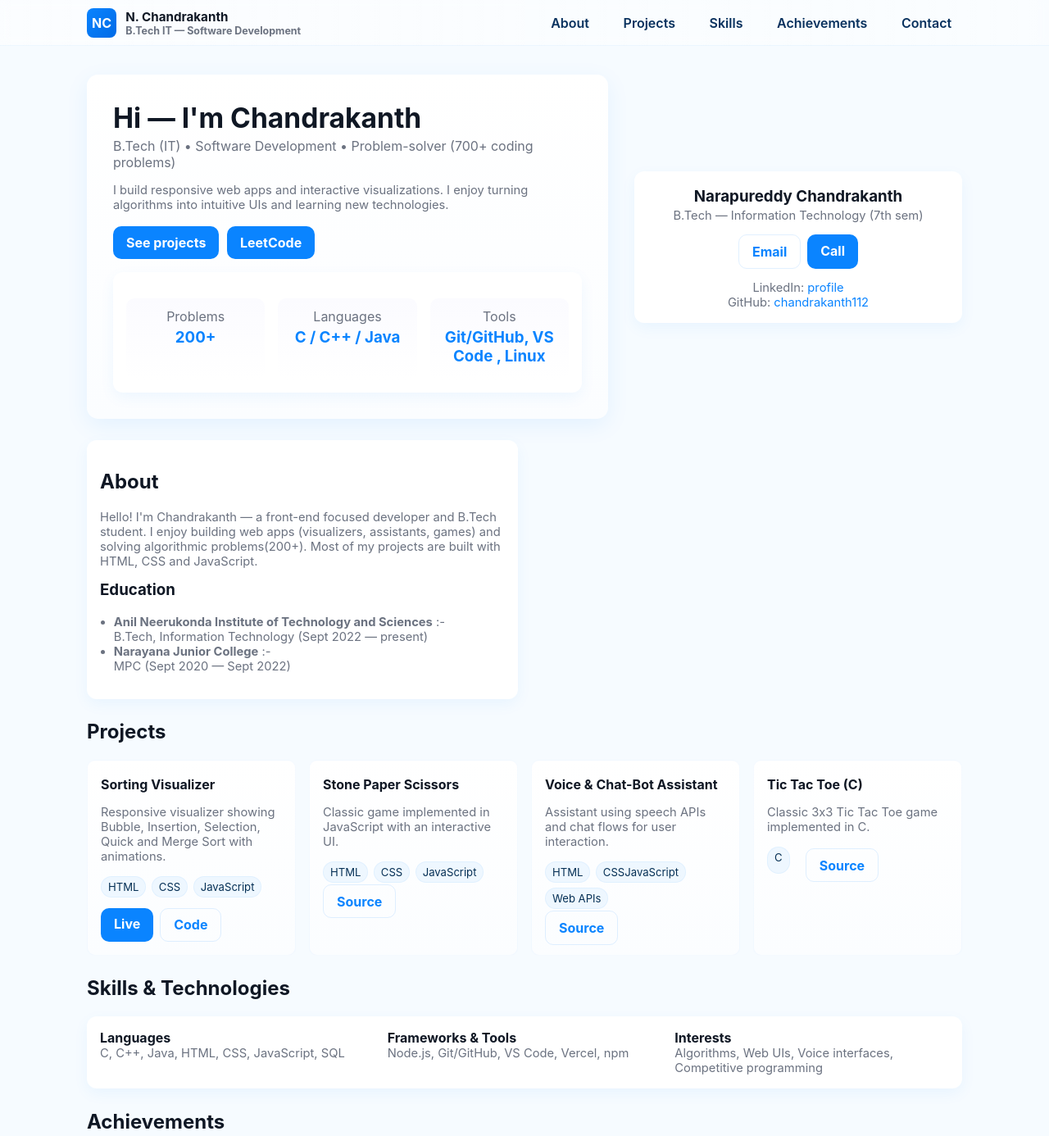
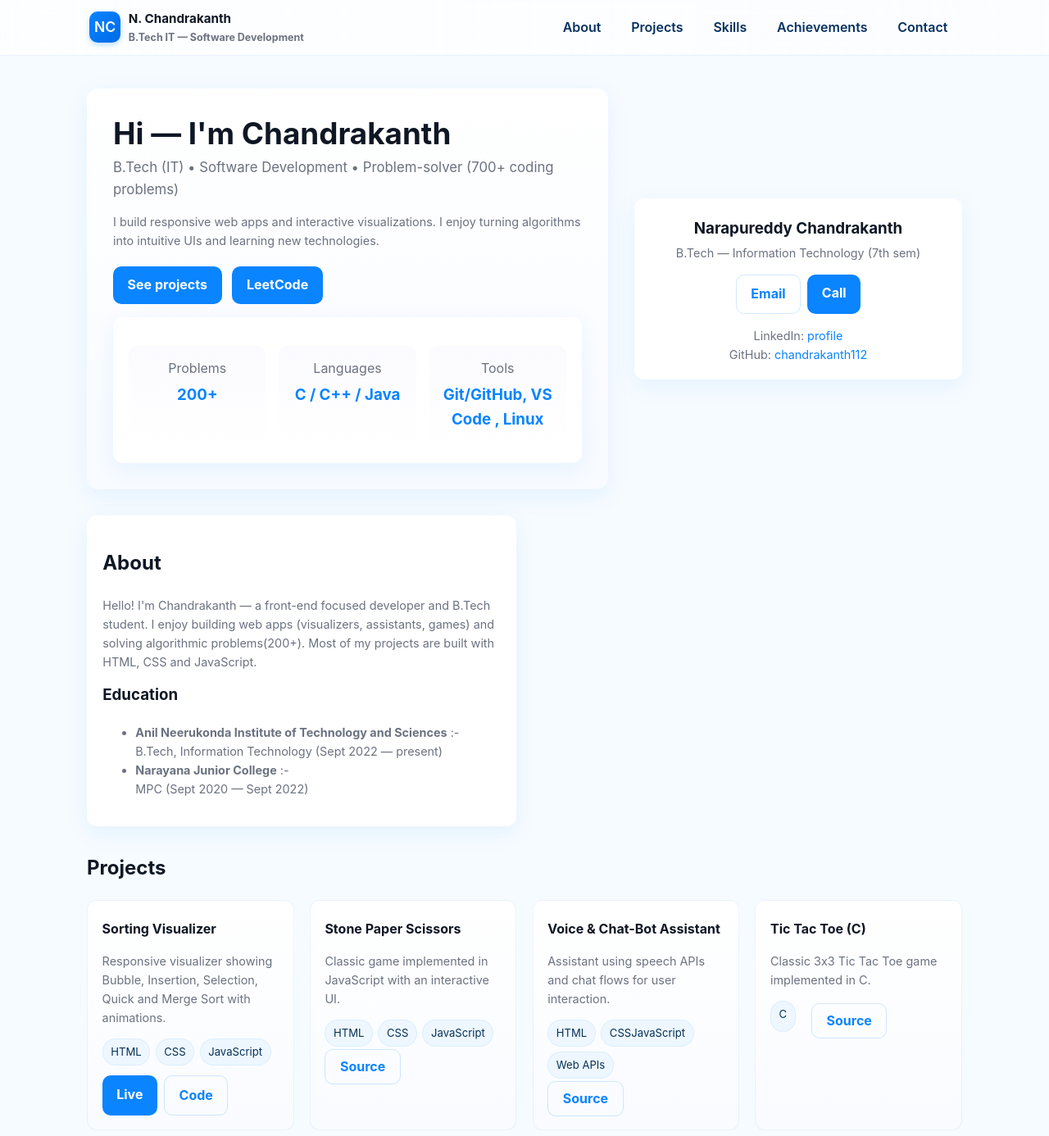
Before and after one commit to chandrakanth112/My-Portfolio, a plain HTML site: page index.html in a window 1280 px wide. Shown: the top 1386 px of the page at 82% size. Drawn offline with Linux system fonts and the light colour scheme.

Commit message:
Refactor CSS variables and structure
Refactor CSS variables and improve organization for better maintainability.

```diff
--- a/assets/web.css
+++ b/assets/web.css
@@ -1,58 +1,307 @@
- :root{
-      --bg:#f6fbff; --card:#ffffff; --muted:#6b7280; --accent:#0A84FF; --glass: rgba(255,255,255,0.7);
-      --container:1100px; --radius:14px; --pad:1.05rem;
-      font-family: Inter, ui-sans-serif, system-ui, -apple-system, 'Segoe UI', Roboto, 'Helvetica Neue', Arial;
-    }
-    *{box-sizing:border-box}
-    html,body{height:100%;margin:0;background:var(--bg);color:#0f1724}
-    a{color:var(--accent);text-decoration:none}
-    header{position:sticky;top:0;backdrop-filter:blur(6px);background:linear-gradient(90deg, rgba(255,255,255,0.6), rgba(255,255,255,0.4));border-bottom:1px solid rgba(10,132,255,0.06);}
-    .nav{max-width:var(--container);margin:0 auto;display:flex;gap:1rem;align-items:center;padding:0.6rem 1rem}
-    .brand{display:flex;align-items:center;gap:.7rem;font-weight:700}
-    .brand .dot{width:36px;height:36px;border-radius:8px;background:linear-gradient(135deg,var(--accent),#006ae6);display:inline-grid;place-items:center;color:#fff}
-    nav{margin-left:auto;display:flex;gap:1rem}
-    nav a{padding:.5rem .8rem;border-radius:10px;font-weight:600;color:#08315e}
-    nav a:hover{background:#eaf4ff}
-    .hamburger{display:none;border:0;background:none;padding:.5rem}
+:root {
+  /* Color System */
+  --bg: #f6fbff;
+  --card: #ffffff;
+  --muted: #6b7280;
+  --accent: #0A84FF;
+  --accent-dark: #006ae6;
+  --glass: rgba(255, 255, 255, 0.6);
+  --border: rgba(10, 132, 255, 0.08);
 
-    main{max-width:var(--container);margin:2.2rem auto;padding:0 1rem}
-    .hero{display:grid;grid-template-columns:1fr 400px;gap:2rem;align-items:center}
-    .intro{background:linear-gradient(180deg,#fff,#fbfdff);padding:2rem;border-radius:var(--radius);box-shadow:0 8px 28px rgba(10,132,255,0.08)}
-    h1{margin:0;font-size:2.1rem}
-    .tag{color:var(--muted);margin-top:.25rem}
-    .cta{margin-top:1.1rem;display:flex;gap:.6rem}
-    .btn{background:var(--accent);color:white;padding:.6rem 1rem;border-radius:10px;border:none;font-weight:700;cursor:pointer}
-    .btn.ghost{background:transparent;color:var(--accent);border:1.6px solid rgba(10,132,255,0.12)}
+  /* Layout + Typography */
+  --container: 1100px;
+  --radius: 14px;
+  --pad: 1.05rem;
+  --transition: all 0.25s ease;
+  --shadow: 0 8px 28px rgba(10, 132, 255, 0.08);
+  --font: Inter, ui-sans-serif, system-ui, -apple-system, 'Segoe UI', Roboto, 'Helvetica Neue', Arial;
+}
 
-    .card{background:var(--card);padding:1rem;border-radius:12px;box-shadow:0 6px 18px rgba(10,132,255,0.06)}
-    .stats{display:flex;gap:1rem;flex-wrap:wrap;margin-top:1rem}
-    .stat{flex:1 1 120px;padding:.8rem;border-radius:10px;background:linear-gradient(180deg,#fbfbff,#fff);text-align:center}
-    .stat h3{margin:.25rem 0;color:var(--accent)}
+* {
+  box-sizing: border-box;
+}
 
-    section{margin-top:1.6rem}
-    .grid{display:grid;grid-template-columns:repeat(2,1fr);gap:1rem}
-    .list{display:flex;flex-direction:column;gap:.6rem}
-    ul.clean{padding-left:1.05rem}
+html, body {
+  height: 100%;
+  margin: 0;
+  background: var(--bg);
+  color: #0f1724;
+  font-family: var(--font);
+  line-height: 1.6;
+  scroll-behavior: smooth;
+}
 
-    .projects-grid{display:grid;grid-template-columns:repeat(auto-fit,minmax(220px,1fr));gap:1rem}
-    .project{padding:1rem;border-radius:10px;background:linear-gradient(180deg,#fff,#fbfdff);border:1px solid rgba(10,132,255,0.04)}
-    .project h4{margin:.2rem 0}
-    .tags{display:flex;gap:.4rem;flex-wrap:wrap;margin-top:.6rem}
-    .tag-pill{font-size:.82rem;padding:.25rem .5rem;border-radius:999px;background:#eef7ff;color:#063055;border:1px solid rgba(10,132,255,0.06)}
+a {
+  color: var(--accent);
+  text-decoration: none;
+  transition: var(--transition);
+}
+a:hover {
+  color: var(--accent-dark);
+}
 
-    footer{margin:2rem auto;text-align:center;color:var(--muted);padding:2rem 1rem}
+/* ---------------- HEADER ---------------- */
+header {
+  position: sticky;
+  top: 0;
+  z-index: 100;
+  backdrop-filter: blur(10px);
+  background: linear-gradient(90deg, rgba(255,255,255,0.8), rgba(255,255,255,0.5));
+  border-bottom: 1px solid var(--border);
+  transition: var(--transition);
+}
 
-    /* contact */
-    .contact-grid{display:grid;grid-template-columns:1fr 380px;gap:1rem}
-    form{display:flex;flex-direction:column;gap:.6rem}
-    input,textarea{padding:.7rem;border-radius:8px;border:1px solid #e6eefc;background:#fbfdff}
-    button[type=submit]{margin-top:.4rem}
+.nav {
+  max-width: var(--container);
+  margin: 0 auto;
+  display: flex;
+  gap: 1rem;
+  align-items: center;
+  padding: 0.7rem 1.2rem;
+}
 
-    /* responsive */
-    @media (max-width:980px){.hero{grid-template-columns:1fr}.contact-grid{grid-template-columns:1fr}.grid{grid-template-columns:1fr}}
-    @media (max-width:700px){nav{display:none}.hamburger{display:block}.brand{gap:.5rem}.hero{gap:1rem}.projects-grid{grid-template-columns:1fr}}
+.brand {
+  display: flex;
+  align-items: center;
+  gap: 0.6rem;
+  font-weight: 700;
+  font-size: 1.1rem;
+}
+.brand .dot {
+  width: 38px;
+  height: 38px;
+  border-radius: 10px;
+  background: linear-gradient(135deg, var(--accent), var(--accent-dark));
+  display: grid;
+  place-items: center;
+  color: #fff;
+  font-weight: 600;
+  box-shadow: 0 3px 6px rgba(10,132,255,0.25);
+}
 
-    /* small utilities */
-    .muted{color:var(--muted)}
-    .small{font-size:.92rem}
-    .center{text-align:center}
+nav {
+  margin-left: auto;
+  display: flex;
+  gap: 0.5rem;
+}
+nav a {
+  padding: 0.55rem 0.9rem;
+  border-radius: 10px;
+  font-weight: 600;
+  color: #08315e;
+}
+nav a:hover {
+  background: #eaf4ff;
+  color: var(--accent-dark);
+}
+
+.hamburger {
+  display: none;
+  border: 0;
+  background: none;
+  padding: 0.6rem;
+  cursor: pointer;
+}
+
+/* ---------------- MAIN ---------------- */
+main {
+  max-width: var(--container);
+  margin: 2.5rem auto;
+  padding: 0 1rem;
+}
+
+/* ---------------- HERO ---------------- */
+.hero {
+  display: grid;
+  grid-template-columns: 1fr 400px;
+  gap: 2rem;
+  align-items: center;
+}
+
+.intro {
+  background: linear-gradient(180deg, #fff, #f8fbff);
+  padding: 2rem;
+  border-radius: var(--radius);
+  box-shadow: var(--shadow);
+  transition: var(--transition);
+}
+.intro:hover {
+  transform: translateY(-2px);
+  box-shadow: 0 10px 32px rgba(10,132,255,0.12);
+}
+
+h1 {
+  margin: 0;
+  font-size: 2.3rem;
+  line-height: 1.25;
+}
+
+.tag {
+  color: var(--muted);
+  margin-top: 0.35rem;
+  font-size: 1.05rem;
+}
+
+.cta {
+  margin-top: 1.2rem;
+  display: flex;
+  gap: 0.8rem;
+}
+
+.btn {
+  background: var(--accent);
+  color: white;
+  padding: 0.65rem 1.1rem;
+  border-radius: 10px;
+  border: none;
+  font-weight: 700;
+  cursor: pointer;
+  transition: var(--transition);
+}
+.btn:hover {
+  background: var(--accent-dark);
+  transform: translateY(-1px);
+}
+.btn.ghost {
+  background: transparent;
+  color: var(--accent);
+  border: 1.6px solid rgba(10,132,255,0.18);
+}
+.btn.ghost:hover {
+  background: #eaf4ff;
+}
+
+/* ---------------- CARDS + SECTIONS ---------------- */
+.card {
+  background: var(--card);
+  padding: 1.2rem;
+  border-radius: 12px;
+  box-shadow: var(--shadow);
+}
+
+section {
+  margin-top: 2rem;
+}
+
+.grid {
+  display: grid;
+  grid-template-columns: repeat(2, 1fr);
+  gap: 1.2rem;
+}
+
+.stats {
+  display: flex;
+  gap: 1rem;
+  flex-wrap: wrap;
+  margin-top: 1rem;
+}
+
+.stat {
+  flex: 1 1 120px;
+  padding: 0.9rem;
+  border-radius: 10px;
+  background: linear-gradient(180deg, #fbfbff, #fff);
+  text-align: center;
+  transition: var(--transition);
+}
+.stat:hover {
+  transform: translateY(-3px);
+  box-shadow: 0 6px 16px rgba(10,132,255,0.1);
+}
+.stat h3 {
+  margin: 0.3rem 0;
+  color: var(--accent);
+}
+
+/* ---------------- PROJECTS ---------------- */
+.projects-grid {
+  display: grid;
+  grid-template-columns: repeat(auto-fit, minmax(250px, 1fr));
+  gap: 1.2rem;
+}
+
+.project {
+  padding: 1.1rem;
+  border-radius: 12px;
+  background: linear-gradient(180deg, #fff, #f9fbff);
+  border: 1px solid var(--border);
+  transition: var(--transition);
+}
+.project:hover {
+  transform: translateY(-3px);
+  box-shadow: 0 8px 20px rgba(10,132,255,0.1);
+}
+.project h4 {
+  margin: 0.25rem 0;
+}
+
+.tags {
+  display: flex;
+  gap: 0.4rem;
+  flex-wrap: wrap;
+  margin-top: 0.6rem;
+}
+.tag-pill {
+  font-size: 0.82rem;
+  padding: 0.3rem 0.6rem;
+  border-radius: 999px;
+  background: #eef7ff;
+  color: #063055;
+  border: 1px solid rgba(10,132,255,0.08);
+}
+
+/* ---------------- CONTACT ---------------- */
+.contact-grid {
+  display: grid;
+  grid-template-columns: 1fr 380px;
+  gap: 1.2rem;
+}
+form {
+  display: flex;
+  flex-direction: column;
+  gap: 0.7rem;
+}
+input, textarea {
+  padding: 0.8rem;
+  border-radius: 8px;
+  border: 1px solid #e6eefc;
+  background: #fbfdff;
+  font-size: 1rem;
+  transition: var(--transition);
+}
+input:focus, textarea:focus {
+  border-color: var(--accent);
+  outline: none;
+  box-shadow: 0 0 0 2px rgba(10,132,255,0.15);
+}
+button[type=submit] {
+  margin-top: 0.5rem;
+}
+
+/* ---------------- FOOTER ---------------- */
+footer {
+  margin: 3rem auto 1rem;
+  text-align: center;
+  color: var(--muted);
+  padding: 2rem 1rem;
+  font-size: 0.95rem;
+}
+
+/* ---------------- RESPONSIVE ---------------- */
+@media (max-width: 980px) {
+  .hero { grid-template-columns: 1fr; }
+  .contact-grid { grid-template-columns: 1fr; }
+  .grid { grid-template-columns: 1fr; }
+}
+
+@media (max-width: 700px) {
+  nav { display: none; }
+  .hamburger { display: block; }
+  .hero { gap: 1.2rem; }
+  .projects-grid { grid-template-columns: 1fr; }
+}
+
+/* ---------------- UTILITIES ---------------- */
+.muted { color: var(--muted); }
+.small { font-size: 0.9rem; }
+.center { text-align: center; }
```
